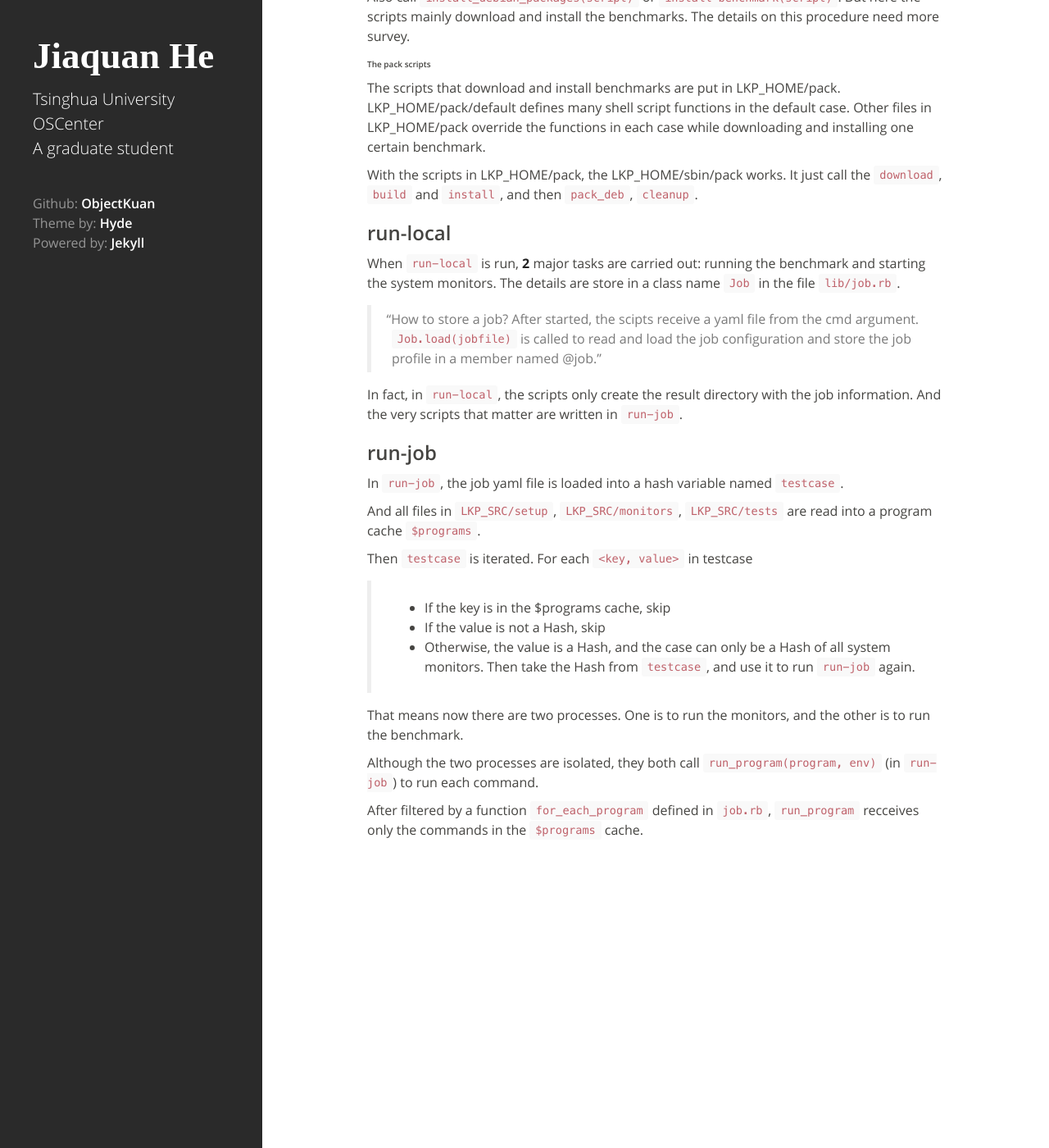
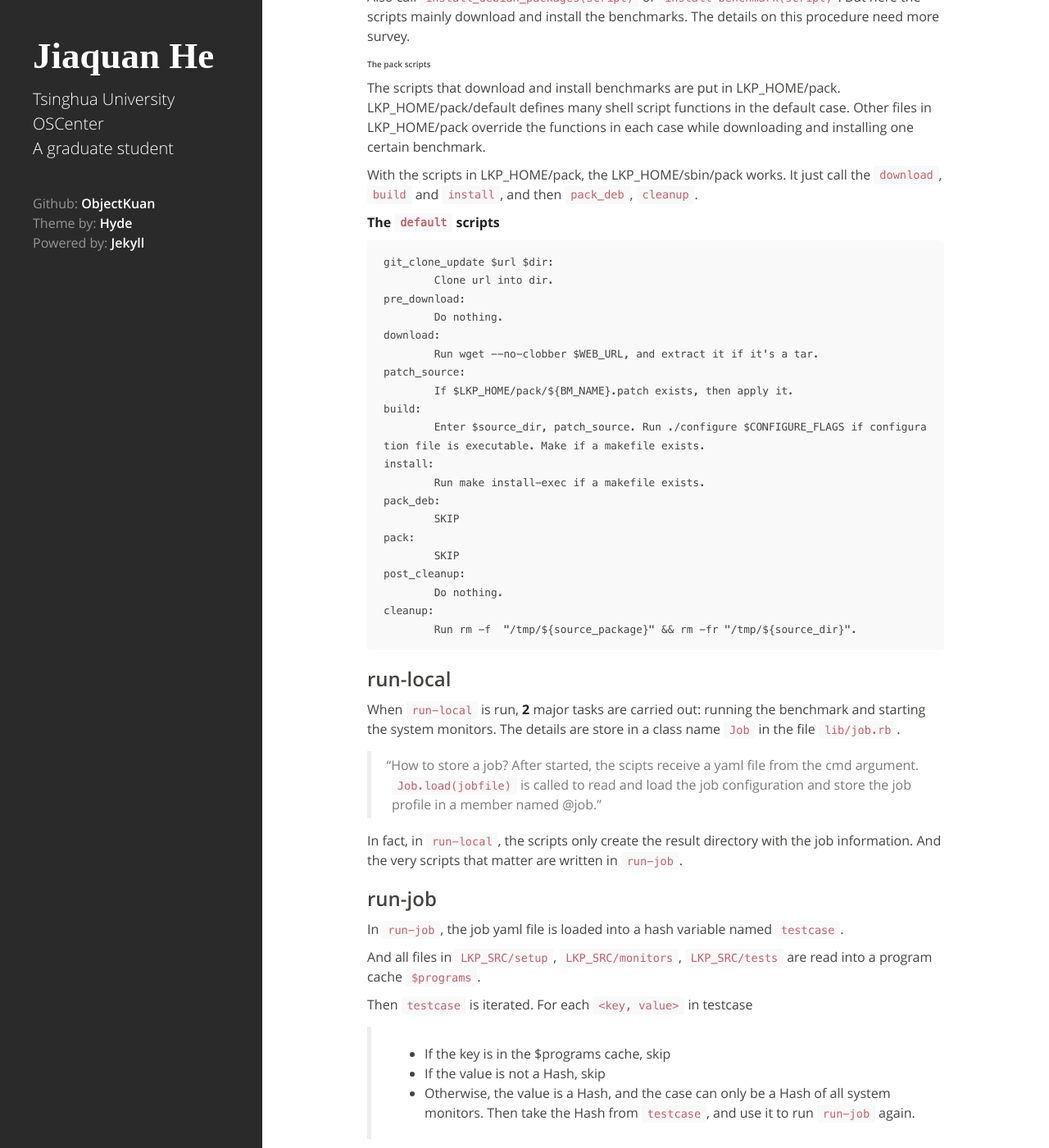
Before and after one commit to objectkuan/objectkuan.github.io, a Jekyll site: the page built from _posts/2014-10-30-lkp-tests-notes.md, in a window 1280 px wide and 1400 px high, scrolled down 1192 px. Shown: the whole window at 82% size. Built offline with Jekyll 4.4.1, drawn with Linux system fonts in a browser that asks for light colours; some web fonts are replaced; Markdown is read by kramdown in place of the engine named in the settings.

Commit message:
Update _posts/2014-10-30-lkp-tests-notes.md. Add pack/default

````diff
--- a/_posts/2014-10-30-lkp-tests-notes.md
+++ b/_posts/2014-10-30-lkp-tests-notes.md
@@ -57,6 +57,31 @@ The scripts that download and install benchmarks are put in LKP_HOME/pack. LKP_H
 
 With the scripts in LKP_HOME/pack, the LKP_HOME/sbin/pack works. It just call the `download`, `build` and `install`, and then `pack_deb`, `cleanup`.
 
+**The `default` scripts**
+
+```
+git_clone_update $url $dir:
+	Clone url into dir.
+pre_download:
+	Do nothing.
+download:
+	Run wget --no-clobber $WEB_URL, and extract it if it's a tar.
+patch_source:
+	If $LKP_HOME/pack/${BM_NAME}.patch exists, then apply it.
+build:
+	Enter $source_dir, patch_source. Run ./configure $CONFIGURE_FLAGS if configuration file is executable. Make if a makefile exists.
+install:
+	Run make install-exec if a makefile exists.
+pack_deb:
+	SKIP
+pack:
+	SKIP
+post_cleanup:
+	Do nothing.
+cleanup:
+	Run rm -f  "/tmp/${source_package}" && rm -fr "/tmp/${source_dir}".
+```
+
 ## run-local
 
 When `run-local` is run, **2** major tasks are carried out: running the benchmark and starting the system monitors. The details are store in a class name `Job` in the file `lib/job.rb`.
````
Also changed, not shown: other parts of _posts/2014-10-30-lkp-tests-notes.md (+3 -0 lines).
